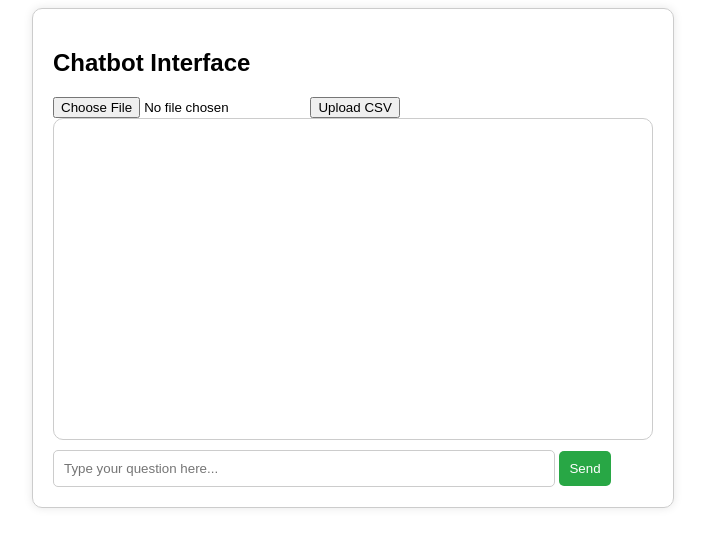
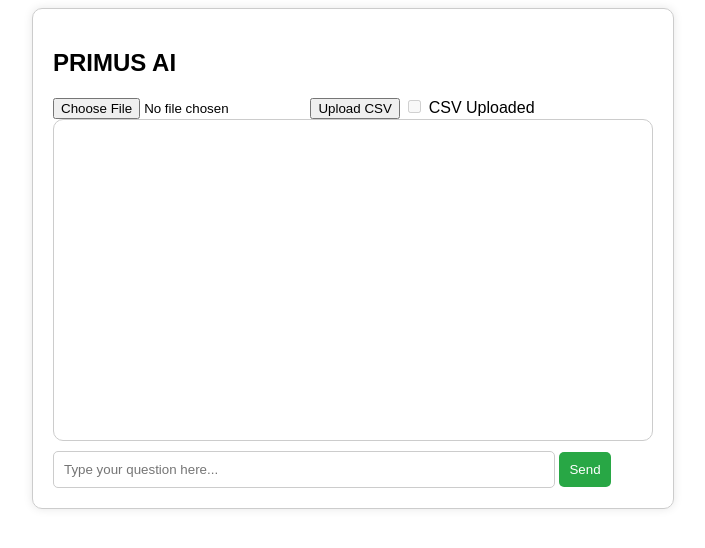
Before and after one commit to tiwariakshat47/Primus, a Flask app: page / in a window 1280 px wide. Shown: the top 548 px of the page, without its empty margins (287-992 px from the left). Run offline with Flask 2, Linux system fonts and the light colour scheme.

Commit message:
fixed some UI bugs

```diff
--- a/main.py
+++ b/main.py
@@ -41,7 +41,7 @@ def query():
 
     os.environ['OPENAI_API_KEY'] = OPENAI_API_KEY
     df = pd.read_csv(file_path)
-    gpt_4_agent = create_csv_agent(ChatOpenAI(), file_path, verbose=True, allow_dangerous_code=True)
+    gpt_4_agent = create_csv_agent(ChatOpenAI(model="gpt-4"), file_path, verbose=True, allow_dangerous_code=True)
     response = gpt_4_agent.run(user_input)
 
     if "N/A" in response:
--- a/templates/index.html
+++ b/templates/index.html
@@ -3,7 +3,7 @@
 <head>
     <meta charset="UTF-8">
     <meta name="viewport" content="width=device-width, initial-scale=1.0">
-    <title>Chatbot Interface</title>
+    <title>PRIMUS AI</title>
     <style>
         body {
             font-family: Arial, sans-serif;
@@ -65,14 +65,15 @@
 </head>
 <body>
     <div class="chat-container">
-        <h2>Chatbot Interface</h2>
+        <h2>PRIMUS AI</h2>
         <form id="upload-form" enctype="multipart/form-data">
             <input type="file" id="file-input" name="file" accept=".csv">
             <button type="button" onclick="uploadFile()">Upload CSV</button>
+            <label><input type="checkbox" id="upload-status" disabled> CSV Uploaded</label>
         </form>
         <div class="chat-box" id="chat-box"></div>
         <div class="input-box">
-            <input type="text" id="user-input" placeholder="Type your question here...">
+            <input type="text" id="user-input" placeholder="Type your question here..." onkeydown="handleKeyPress(event)">
             <button onclick="sendMessage()">Send</button>
         </div>
         <div class="loading-spinner hidden" id="loading-spinner"></div>
@@ -80,6 +81,7 @@
 
     <script>
         let filePath = '';
+        const uploadStatusCheckbox = document.getElementById('upload-status');
 
         function uploadFile() {
             const fileInput = document.getElementById('file-input');
@@ -94,6 +96,7 @@
             .then(data => {
                 if (data.file_path) {
                     filePath = data.file_path;
+                    uploadStatusCheckbox.checked = true;
                     alert('File uploaded successfully');
                 } else {
                     alert(data.message);
@@ -147,6 +150,13 @@
                 chatBox.scrollTop = chatBox.scrollHeight;
             });
         }
+
+        function handleKeyPress(event) {
+            if (event.keyCode === 13) {
+                event.preventDefault();
+                sendMessage();
+            }
+        }
     </script>
 </body>
 </html>
```
